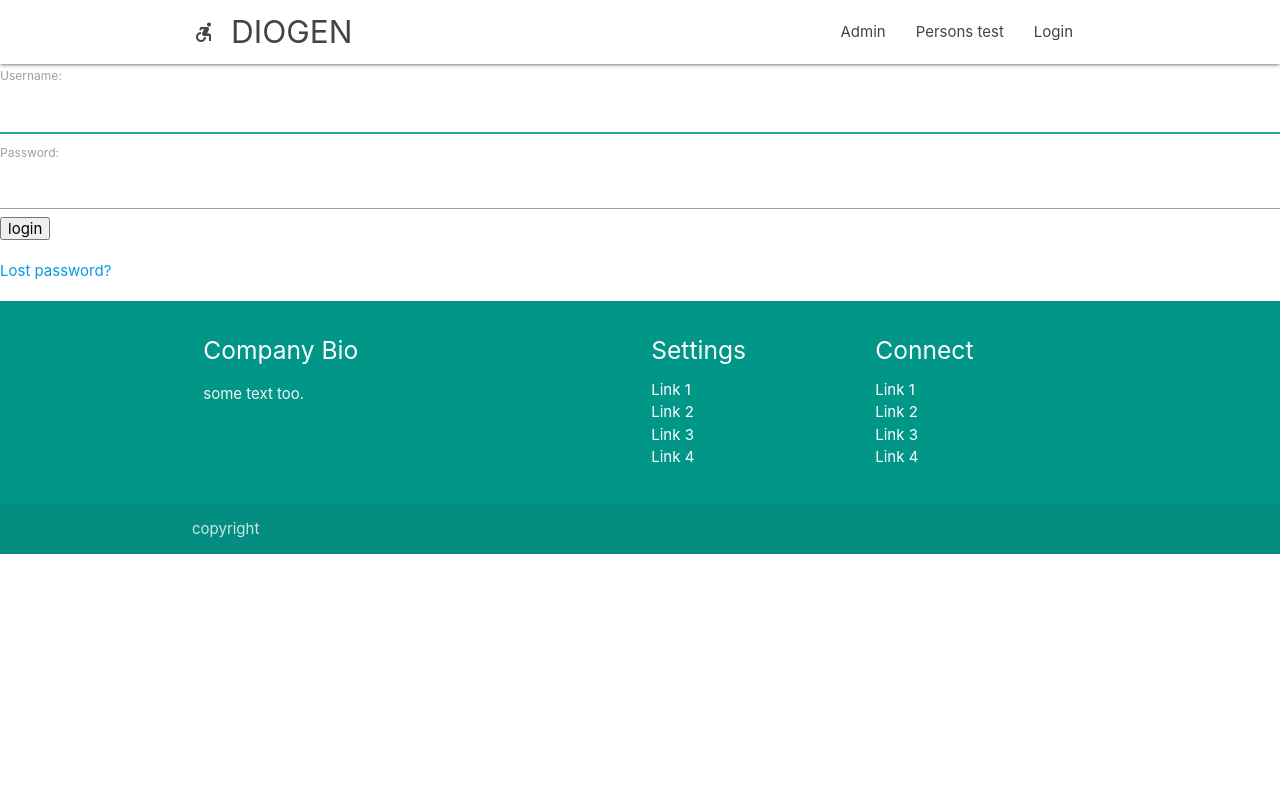
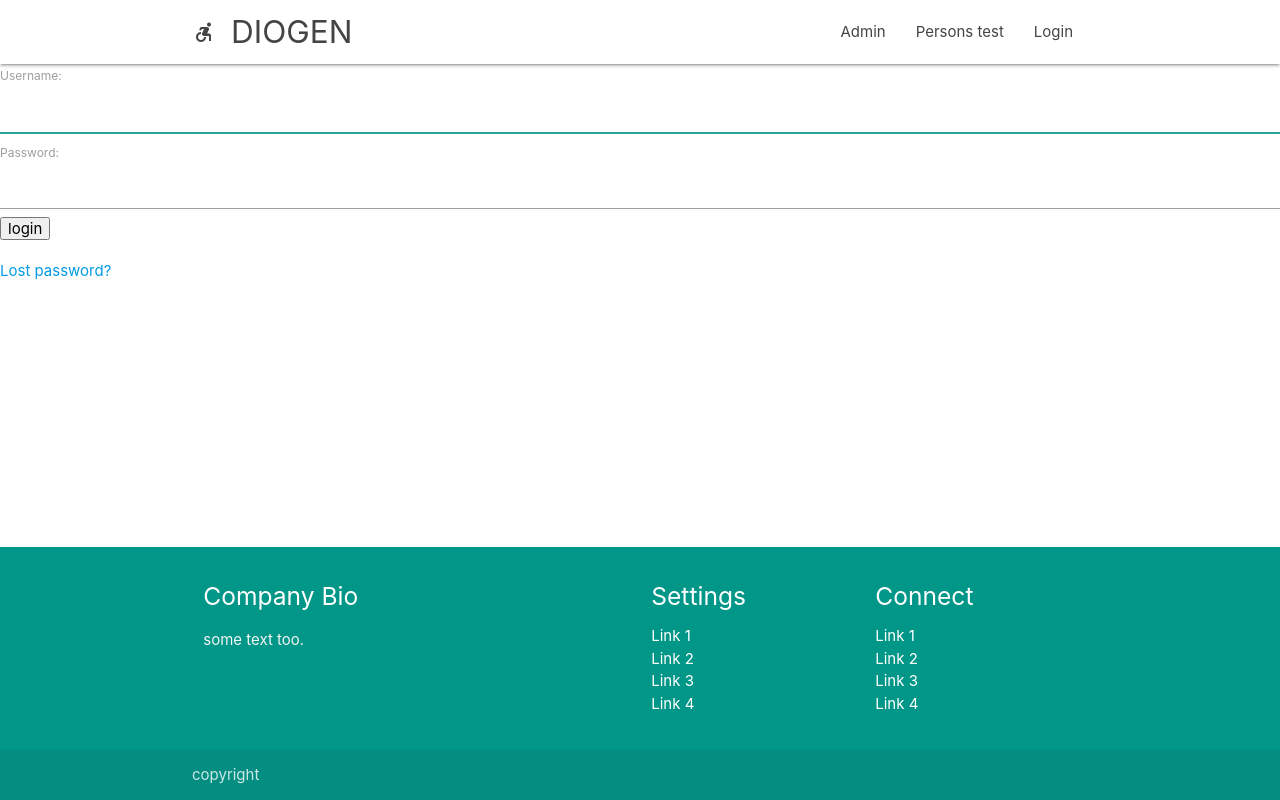
Before and after one commit to Nazarzastavil/Project_Dio, a Django app: page /accounts/login/ in a window 1280 px wide. Run offline with Django 3.2, Linux system fonts and the light colour scheme; some libraries are stand-ins or nearby versions.

Commit message:
Update wrapper.html

```diff
--- a/diogen/mainApp/templates/mainApp/wrapper.html
+++ b/diogen/mainApp/templates/mainApp/wrapper.html
@@ -1,5 +1,5 @@
 <!DOCTYPE html>
-<html lang="en">
+<html lang="en" style="height: 100%;">
 <head>
   {% load static %}
 
@@ -21,8 +21,8 @@
 
 
   {% block header %}
-  <body style="display: flex; flex-direction: column;">
-      <nav class="white" role="navigation">
+  <body style="display: flex; flex-direction: column; height: 100%;">
+      <nav class="white" role="navigation" style="flex: 0 0 auto;">
           <div class="nav-wrapper container ">
 
               <a id="logo-container" href="/" class="brand-logo"> <i class="material-icons">accessible_forward</i> DIOGEN</a>
@@ -57,7 +57,7 @@
 
 
   </div>
-  <footer class="page-footer teal" style="flex-shrink: 0;">
+  <footer class="page-footer teal" style="flex: 0 0 auto;">
     <div class="container">
     <div class="row">
     <div class="col l6 s12">
```
